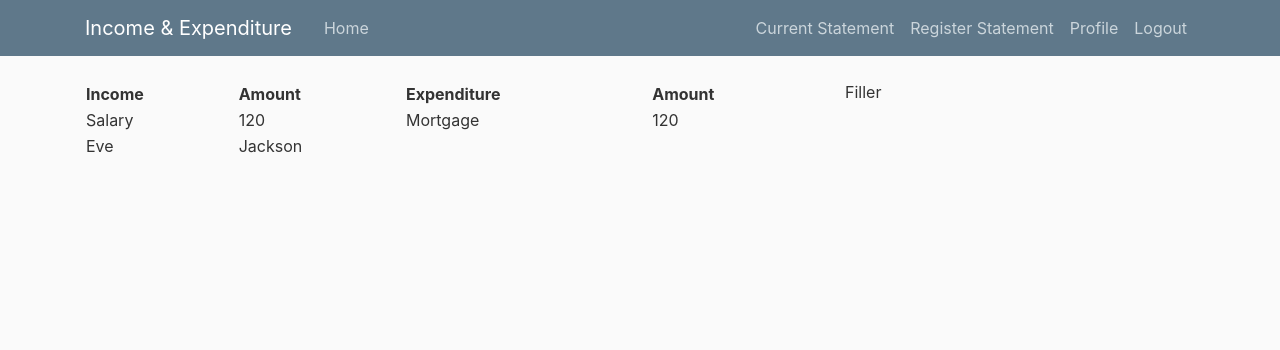
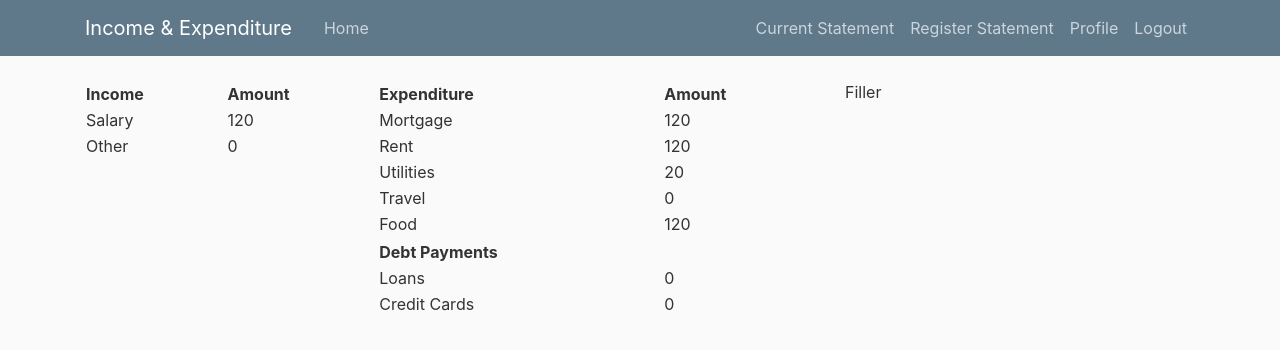
Before and after one commit to tarenrug/DjangoIncomeExpenditureApp, a Django app: page /statement/ in a window 1280 px wide. Shown: the top 350 px of the page. Run offline with Django 3.2, Linux system fonts and the light colour scheme; a user stored in the database is signed in; data comes from the database, SQL or seed files in the repository; some libraries are stand-ins or nearby versions.

Commit message:
Table with statement displayed

```diff
--- a/IncomeAndExpenditure/statement/templates/statement/main.html
+++ b/IncomeAndExpenditure/statement/templates/statement/main.html
@@ -20,13 +20,57 @@
     </tr>
     <tr>
         <td>Salary</td>
-        <td>{{mortgage}}</td>
+        <td>{{salary}}</td>
         <td>Mortgage</td>
         <td>{{mortgage}}</td>
     </tr>
     <tr>
-      <td>Eve</td>
-      <td>Jackson</td>
+        <td>Other</td>
+        <td>{{other}}</td>
+        <td>Rent</td>
+        <td>{{rent}}</td>
+    </tr>
+    <tr>
+        <td></td>
+        <td></td>
+        <td>Utilities</td>
+        <td>{{utilities}}</td>
+    </tr>
+    <tr>
+        <td></td>
+        <td></td>
+        <td>Travel</td>
+        <td>{{travel}}</td>
+    </tr>
+    <tr>
+        <td></td>
+        <td></td>
+        <td>Food</td>
+        <td>{{food}}</td>
+    </tr>
+    <tr>
+        <td></td>
+        <td></td>
+        <td></td>
+        <td></td>
+    </tr>
+    <tr>
+        <td></td>
+        <td></td>
+        <td><b>Debt Payments</b></td>
+        <td></td>
+    </tr>
+    <tr>
+        <td></td>
+        <td></td>
+        <td>Loans</td>
+        <td>{{loans}}</td>
+    </tr>
+    <tr>
+        <td></td>
+        <td></td>
+        <td>Credit Cards</td>
+        <td>{{credit_cards}}</td>
     </tr>
   </table>
 {% endblock content %}
```
